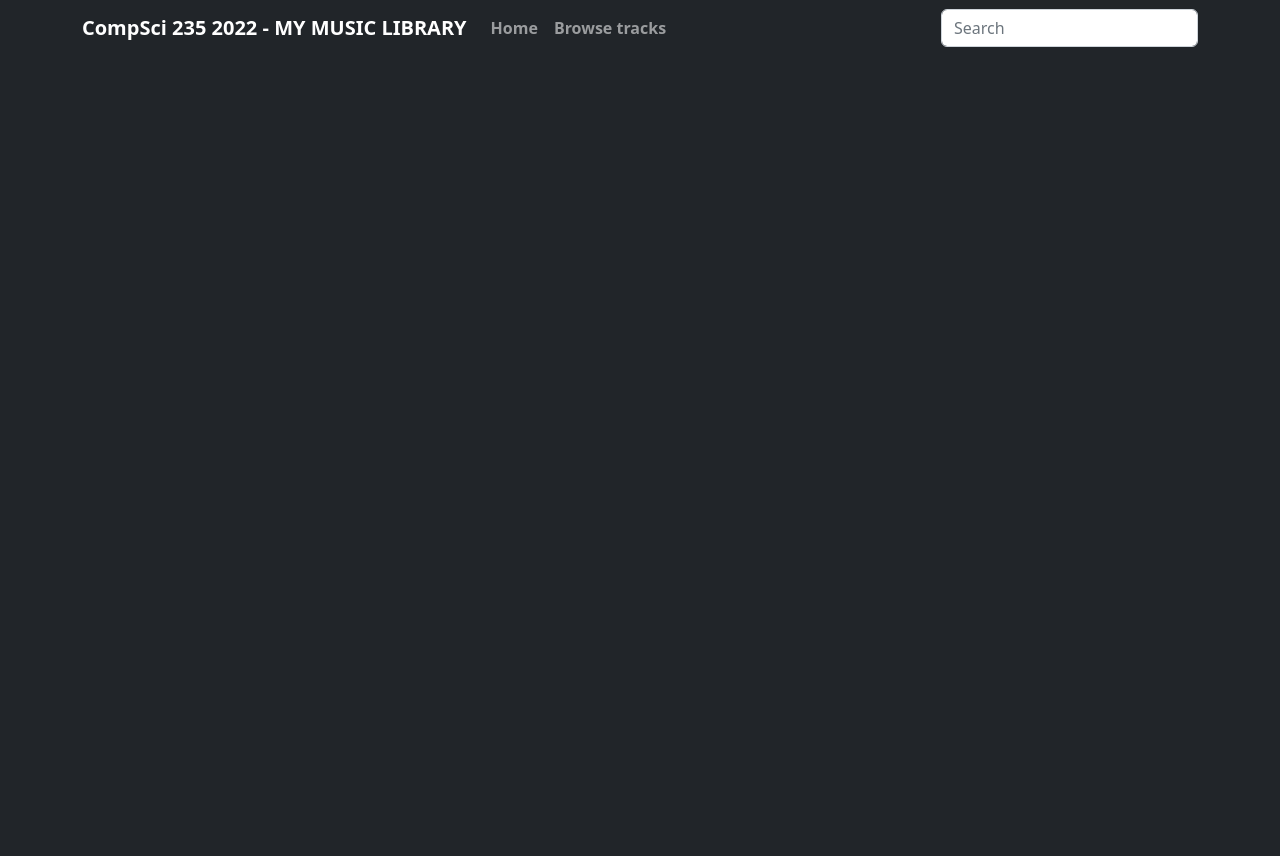
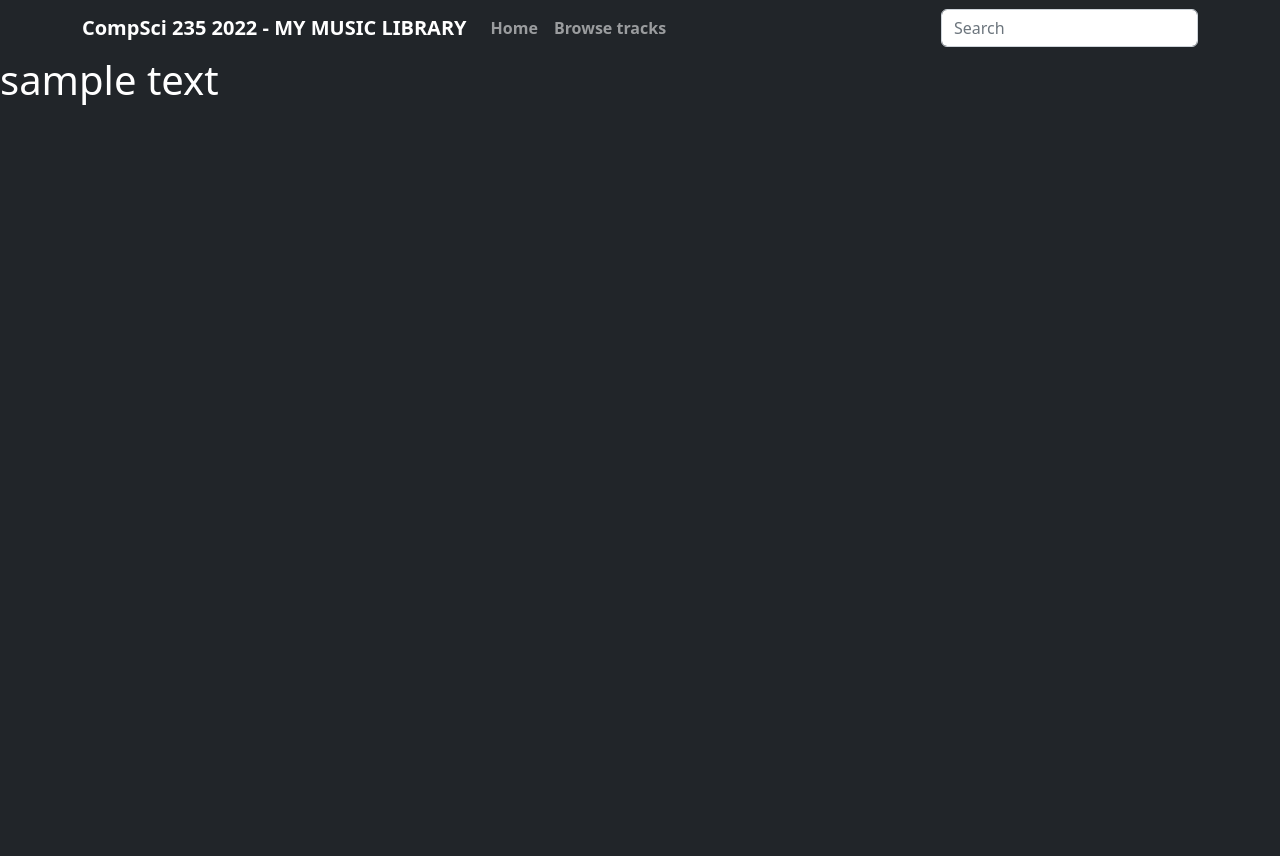
Before and after one commit to dampbacon/cs235_2022_assignment-fbee055, a Flask app: page / in a window 1280 px wide. Run offline with Flask 2, Linux system fonts and the light colour scheme; parts of the project's set-up code (start-up, migrations or seed data) failed here and were passed over.

Commit message:
Update home_splash.html

```diff
--- a/music/templates/home_splash.html
+++ b/music/templates/home_splash.html
@@ -1,7 +1,7 @@
 {% block content %}
 <title>Title</title>
 
-<div class="splash-body bg-dark">
-
+<div class="splash-body text-bg-dark">
+<h1>sample text</h1>
 </div>
 {% endblock %}
```
